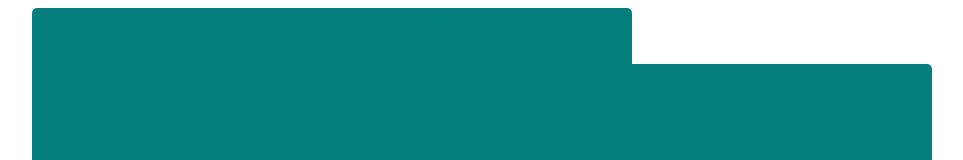
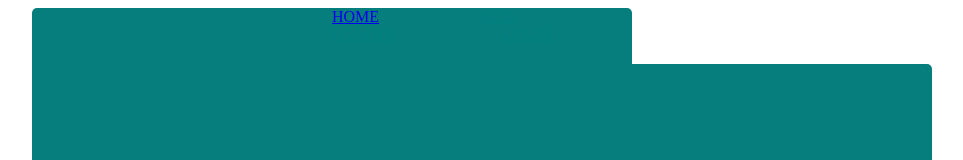
Before and after one commit to sylviaboona/green_mile_project, a React (Create React App) app: page / in a window 1280 px wide. Shown: the top 160 px of the page, without its empty margins (276-1239 px from the left). Built offline with nearby package versions, Linux system fonts and the light colour scheme.

Commit message:
home page route

```diff
--- a/src/components/NavBar.tsx
+++ b/src/components/NavBar.tsx
@@ -4,9 +4,10 @@
 const NavBar = () => {
     return (
         <div className="navbar">
+            <Link to="/">HOME</Link>
             <Link to="/addLoader" className="navbar-link">ADD LOADER</Link>
             <Link to="/login" className="navbar-link">LOGIN</Link>
-            {/* <Link to="/projects">Projects</Link> */}
+
         </div>
     )
 }
```
